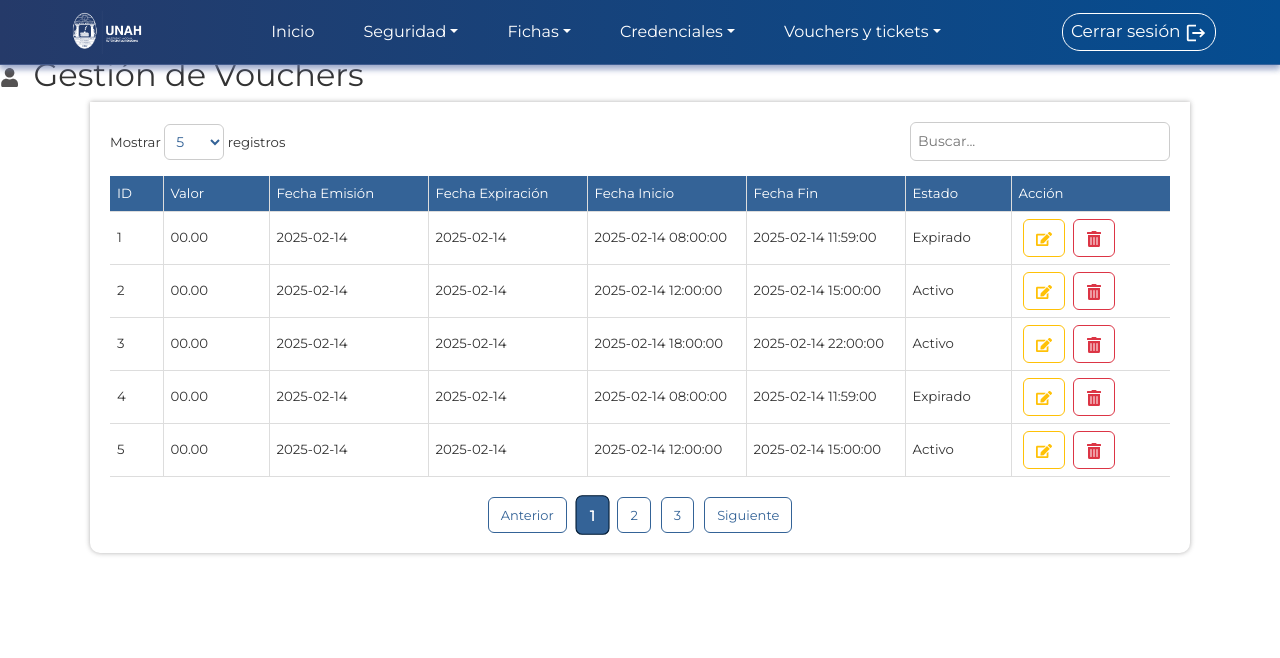
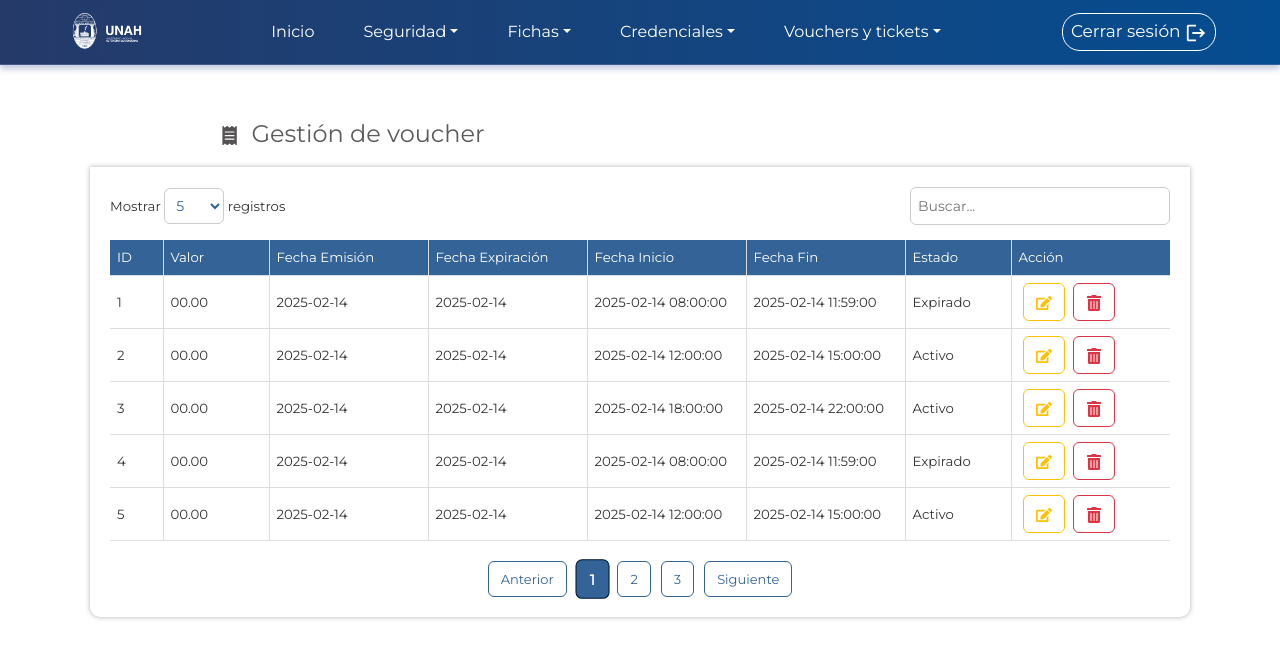
Before and after one commit to Manu19999/JUDUCA, a React (Vite) app in the folder FRONTEND/: page /voucher in a window 1280 px wide. Shown: the top 658 px of the page. Built offline with nearby package versions, Linux system fonts and the light colour scheme.

Commit message:
voucher detallitos, no se enoje

```diff
--- a/FRONTEND/src/components/Vouchers/vouchers.jsx
+++ b/FRONTEND/src/components/Vouchers/vouchers.jsx
@@ -1,11 +1,11 @@
 import React, { useState } from "react";
 import Tabla from "../Crud/Tabla";
 import Nav from "../Dashboard/navDashboard";
-import { FaUser, FaEdit, FaTrashAlt } from "react-icons/fa";  // Importamos los iconos
+import { FaUser, FaEdit, FaTrashAlt,FaReceipt } from "react-icons/fa";  // Importamos los iconos
 
 
-const Vouchers = () => {
-  const vouchers = [
+const voucher = () => {
+  const voucher = [
     { id: 1, valor: "00.00", fecha_emision: "2025-02-14", fecha_expiracion: "2025-02-14", fecha_inicio: "2025-02-14 08:00:00", fecha_fin: "2025-02-14 11:59:00", activo: "Expirado"  },
     { id: 2, valor: "00.00", fecha_emision: "2025-02-14", fecha_expiracion: "2025-02-14", fecha_inicio: "2025-02-14 12:00:00", fecha_fin: "2025-02-14 15:00:00", activo: "Activo"},
     { id: 3, valor: "00.00", fecha_emision: "2025-02-14", fecha_expiracion: "2025-02-14", fecha_inicio: "2025-02-14 18:00:00", fecha_fin: "2025-02-14 22:00:00", activo: "Activo" },
@@ -60,20 +60,20 @@ const Vouchers = () => {
     </div>
   );
 
-  const vouchersConAccion = vouchers.map((voucher) => ({
+  const voucherConAccion = voucher.map((voucher) => ({
     ...voucher,
     accion: customActions(voucher.id),
   }));
 
   return (
-    <div className="App">
+    <div className="crud">
       <Nav />
       <h2>
-        <FaUser className="icono-titulo" /> Gestión de Vouchers
+        <FaReceipt className="icono-titulo" /> Gestión de voucher
       </h2>
-      <Tabla columnas={columnas} datos={vouchersConAccion} />
+      <Tabla columnas={columnas} datos={voucherConAccion} />
     </div>
   );
 };
 
-export default Vouchers;
+export default voucher;
--- a/FRONTEND/src/pages/voucher.jsx
+++ b/FRONTEND/src/pages/voucher.jsx
@@ -1,18 +1,79 @@
+import React, { useState } from "react";
+import Tabla from "../components/Crud/Tabla";
 import Nav from '../components/Dashboard/navDashboard';
-import Vouchers from '../components/Vouchers/vouchers';
+import { FaEdit, FaTrashAlt,FaReceipt } from "react-icons/fa";  // Importamos los iconos
+
+
 const voucher = () => {
-  return (
-    <div  >
-      <Nav />
-      <div>
-      <h1>GÉSTION DE VOUCHERS Y TICKETS</h1>
-      <Vouchers />
+  const voucher = [
+    { id: 1, valor: "00.00", fecha_emision: "2025-02-14", fecha_expiracion: "2025-02-14", fecha_inicio: "2025-02-14 08:00:00", fecha_fin: "2025-02-14 11:59:00", activo: "Expirado"  },
+    { id: 2, valor: "00.00", fecha_emision: "2025-02-14", fecha_expiracion: "2025-02-14", fecha_inicio: "2025-02-14 12:00:00", fecha_fin: "2025-02-14 15:00:00", activo: "Activo"},
+    { id: 3, valor: "00.00", fecha_emision: "2025-02-14", fecha_expiracion: "2025-02-14", fecha_inicio: "2025-02-14 18:00:00", fecha_fin: "2025-02-14 22:00:00", activo: "Activo" },
+    { id: 4, valor: "00.00", fecha_emision: "2025-02-14", fecha_expiracion: "2025-02-14", fecha_inicio: "2025-02-14 08:00:00", fecha_fin: "2025-02-14 11:59:00", activo: "Expirado" },
+    { id: 5, valor: "00.00", fecha_emision: "2025-02-14", fecha_expiracion: "2025-02-14", fecha_inicio: "2025-02-14 12:00:00", fecha_fin: "2025-02-14 15:00:00", activo: "Activo" },
+    { id: 6, valor: "00.00", fecha_emision: "2025-02-14", fecha_expiracion: "2025-02-14", fecha_inicio: "2025-02-14 18:00:00", fecha_fin: "2025-02-14 22:00:00", activo: "Activo" },
+    { id: 7, valor: "00.00", fecha_emision: "2025-02-14", fecha_expiracion: "2025-02-14", fecha_inicio: "2025-02-14 08:00:00", fecha_fin: "2025-02-14 11:59:00", activo: "Expirado" },
+    { id: 8, valor: "00.00", fecha_emision: "2025-02-14", fecha_expiracion: "2025-02-14", fecha_inicio: "2025-02-14 12:00:00", fecha_fin: "2025-02-14 15:00:00", activo: "Activo" },
+    { id: 9, valor: "00.00", fecha_emision: "2025-02-14", fecha_expiracion: "2025-02-14", fecha_inicio: "2025-02-14 18:00:00", fecha_fin: "2025-02-14 22:00:00", activo: "Activo" },
+    { id: 10, valor: "00.00", fecha_emision: "2025-02-14", fecha_expiracion: "2025-02-14", fecha_inicio: "2025-02-14 08:00:00", fecha_fin: "2025-02-14 11:59:00", activo: "Expirado" },
+    { id: 11, valor: "00.00", fecha_emision: "2025-02-14", fecha_expiracion: "2025-02-14", fecha_inicio: "2025-02-14 12:00:00", fecha_fin: "2025-02-14 15:00:00", activo: "Activo" },
+    { id: 12, valor: "00.00", fecha_emision: "2025-02-14", fecha_expiracion: "2025-02-14", fecha_inicio: "2025-02-14 18:00:00", fecha_fin: "2025-02-14 22:00:00", activo: "Activo" },
+    { id: 13, valor: "00.00", fecha_emision: "2025-02-14", fecha_expiracion: "2025-02-14", fecha_inicio: "2025-02-14 08:00:00", fecha_fin: "2025-02-14 11:59:00", activo: "Expirado" },
+    { id: 14, valor: "00.00", fecha_emision: "2025-02-14", fecha_expiracion: "2025-02-14", fecha_inicio: "2025-02-14 12:00:00", fecha_fin: "2025-02-14 15:00:00", activo: "Activo" },
+    { id: 15, valor: "00.00", fecha_emision: "2025-02-14", fecha_expiracion: "2025-02-14", fecha_inicio: "2025-02-14 18:00:00", fecha_fin: "2025-02-14 22:00:00", activo: "Activo" },
+  ];
+
+  const columnas = [
+    { nombre: "ID", campo: "id", ancho: "5%" },
+    { nombre: "Valor", campo: "valor", ancho: "10%" },
+    { nombre: "Fecha Emisión", campo: "fecha_emision", ancho: "15%" },
+    { nombre: "Fecha Expiración", campo: "fecha_expiracion", ancho: "15%" },
+    { nombre: "Fecha Inicio", campo: "fecha_inicio", ancho: "15%" },
+    { nombre: "Fecha Fin", campo: "fecha_fin", ancho: "15%" },
+    { nombre: "Estado", campo: "activo", ancho: "10%" },
+    { nombre: "Acción", campo: "accion", ancho: "15%" },
+  ];
+  const handleEdit = (id) => {
+    console.log("Editar voucher con id:", id);
+    // Aquí puedes agregar la lógica de edición
+  };
+
+  const handleDelete = (id) => {
+    console.log("Eliminar voucher con id:", id);
+    // Aquí puedes agregar la lógica de eliminación
+  };
+
+  const customActions = (id) => (
+    <div>
+      <button
+        onClick={() => handleEdit(id)}
+        className="btn btn-outline-warning mx-1"
+      >
+        <FaEdit />
+      </button>
+      <button
+        onClick={() => handleDelete(id)}
+        className="btn btn-outline-danger mx-1"
+      >
+        <FaTrashAlt />
+      </button>
     </div>
-    </div>
-
   );
 
+  const voucherConAccion = voucher.map((voucher) => ({
+    ...voucher,
+    accion: customActions(voucher.id),
+  }));
 
+  return (
+    <div className="crud">
+      <Nav />
+      <h2>
+        <FaReceipt className="icono-titulo" /> Gestión de voucher
+      </h2>
+      <Tabla columnas={columnas} datos={voucherConAccion} />
+    </div>
+  );
 };
 
 export default voucher;
```
